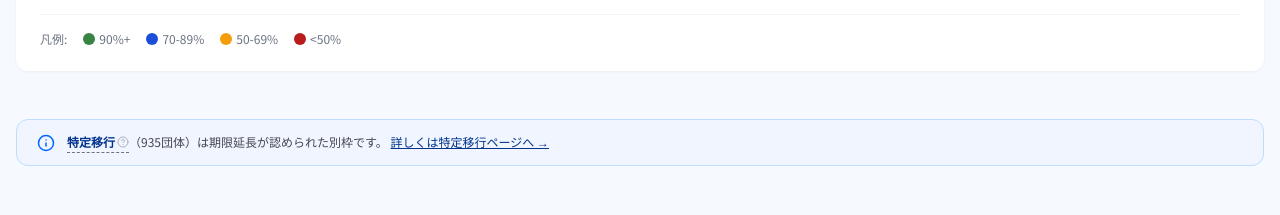
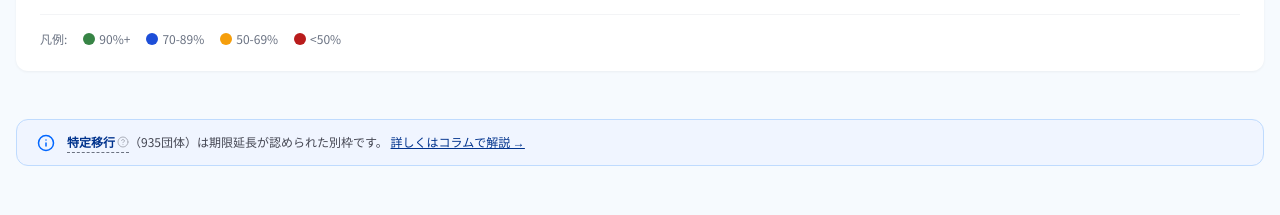
Before and after one commit to tadashikudo-reraflow/gcportal, a Next.js app: page / in a window 1280 px wide. Shown: the part 2747-2962 px from the top of the page. Built offline with nearby package versions, Linux system fonts and the light colour scheme; no server answers.

Commit message:
TOPバナー: 特定移行リンク先をコラム記事に変更（/progress?status=tokutei は廃止）
Co-Authored-By: Claude Sonnet 4.6 <noreply@anthropic.com>

```diff
--- a/app/page.tsx
+++ b/app/page.tsx
@@ -227,8 +227,8 @@ export default function DashboardPage() {
         <p>
           <GlossaryTooltip term="特定移行"><strong style={{ color: "var(--color-gov-primary)" }}>特定移行</strong></GlossaryTooltip>
           （{TOKUTEI_OFFICIAL.toLocaleString()}団体）は期限延長が認められた別枠です。{" "}
-          <Link href="/progress?status=tokutei" className="font-medium underline" style={{ color: "var(--color-gov-primary)" }}>
-            詳しくは特定移行ページへ →
+          <Link href="/articles/gc-tokutei-vs-delay" className="font-medium underline" style={{ color: "var(--color-gov-primary)" }}>
+            詳しくはコラムで解説 →
           </Link>
         </p>
       </Callout>
```
